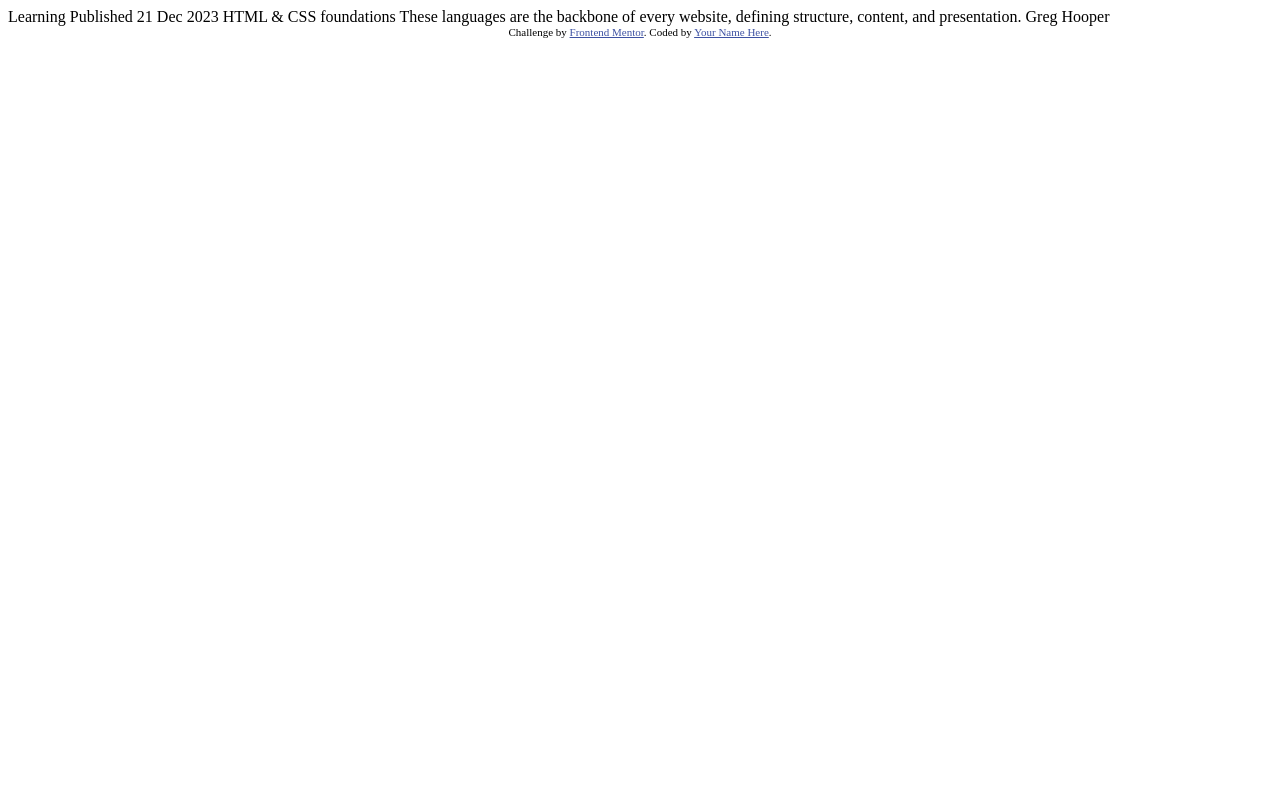
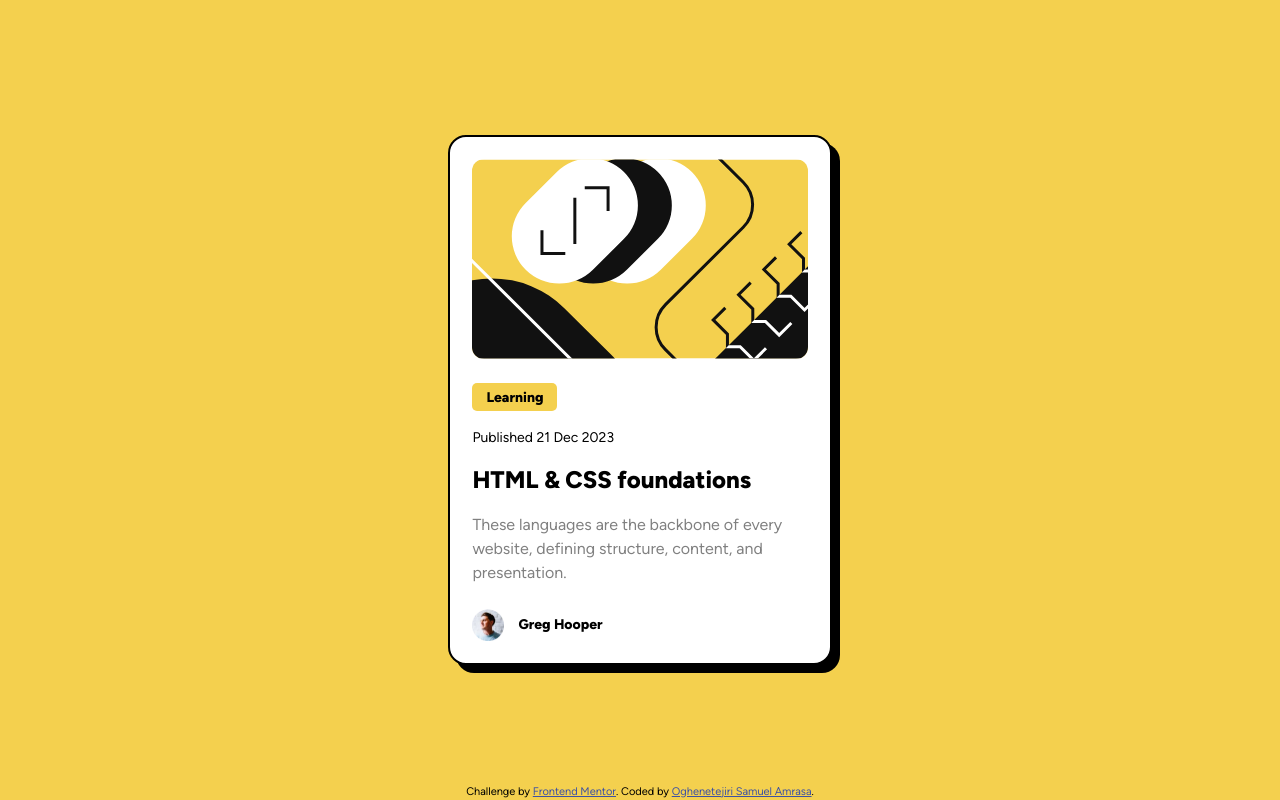
Before and after one commit to Tejiri-A/blog-preview-card, a plain HTML site: page index.html in a window 1280 px wide. Drawn offline with Linux system fonts and the light colour scheme.

Commit message:
Finished work

```diff
--- a/index.html
+++ b/index.html
@@ -1,34 +1,38 @@
 <!DOCTYPE html>
 <html lang="en">
+
 <head>
   <meta charset="UTF-8">
-  <meta name="viewport" content="width=device-width, initial-scale=1.0"> <!-- displays site properly based on user's device -->
+  <meta name="viewport" content="width=device-width, initial-scale=1.0">
+  <!-- displays site properly based on user's device -->
 
   <link rel="icon" type="image/png" sizes="32x32" href="./assets/images/favicon-32x32.png">
 
   <title>Frontend Mentor | Blog preview card</title>
 
-  <!-- Feel free to remove these styles or customise in your own stylesheet 👍 -->
-  <style>
-    .attribution { font-size: 11px; text-align: center; }
-    .attribution a { color: hsl(228, 45%, 44%); }
-  </style>
+  <link rel="stylesheet" href="style.css">
+
 </head>
+
 <body>
 
-  Learning
+  <main>
+    <img src="/assets/images/illustration-article.svg" alt="vector illustration" class="illustration">
+    <p class="category">Learning</p>
+    <p class="publish-date">Published 21 Dec 2023</p>
+    <h1 class="title">HTML & CSS foundations</h1>
+    <p class="body">These languages are the backbone of every website, defining structure, content, and presentation.
+    </p>
+    <div class="profile">
+      <img src="/assets/images/image-avatar.webp" alt="greg hooper profile picture" class="profile-picture">
+      <p class="profile-name">Greg Hooper</p>
+    </div>
+  </main>
 
-  Published 21 Dec 2023
+  <footer class="attribution">
+    Challenge by <a href="https://www.frontendmentor.io?ref=challenge" target="_blank">Frontend Mentor</a>.
+    Coded by <a href="#">Oghenetejiri Samuel Amrasa</a>.
+  </footer>
+</body>
 
-  HTML & CSS foundations
-
-  These languages are the backbone of every website, defining structure, content, and presentation.
-
-  Greg Hooper
-
-  <div class="attribution">
-    Challenge by <a href="https://www.frontendmentor.io?ref=challenge" target="_blank">Frontend Mentor</a>.
-    Coded by <a href="#">Your Name Here</a>.
-  </div>
-</body>
 </html>
--- a/style.css
+++ b/style.css
@@ -1,16 +1,15 @@
 /* font import */
 @font-face {
-    font-family: "Figtree";
-    src: url(/assets/fonts/Figtree-Italic-VariableFont_wght.ttf), url(/assets/fonts/Figtree-VariableFont_wght.ttf);
+  font-family: "Figtree";
+  src: url(/assets/fonts/Figtree-VariableFont_wght.ttf);
 }
 
 /* varaibles */
-:root{
-    --yellow: hsl(47, 88%, 63%);
-    --white: hsl(0, 0%, 100%);
-    --grey: hsl(0, 0%, 50%);
-    --black: hsl(0, 0%, 7%);
-    --font-size-p: 1rem;
+:root {
+  --yellow: hsl(47, 88%, 63%);
+  --white: hsl(0, 0%, 100%);
+  --grey: hsl(0, 0%, 50%);
+  --black: hsl(0, 0%, 7%);
 }
 
 /* css reset */
@@ -34,23 +33,111 @@ html {
 body {
   min-height: 100vh;
   line-height: 1.5;
+  background: var(--yellow);
+  display: flex;
+  justify-content: center;
+  align-items: center;
+  font-family: "Figtree";
 }
 
 /* Set shorter line heights on headings and interactive elements */
-h1, h2, h3, h4,
-button, input, label {
+h1,
+h2,
+h3,
+h4,
+button,
+input,
+label {
   line-height: 1.1;
-}
-
-/* Balance text wrapping on headings */
-h1, h2,
-h3, h4 {
-  text-wrap: balance;
 }
 
 /* Make images easier to work with */
 img,
 picture {
-  max-width: 100%;
+  width: 100%;
   display: block;
 }
+
+/* main */
+main {
+  background: var(--white);
+  width: 90vw;
+  max-width: 24rem;
+  padding: 1.4rem;
+  border-radius: 18px;
+  border: 2px solid black;
+  box-shadow: 8px 8px black;
+}
+
+.illustration {
+  border-radius: 12px;
+  margin-bottom: 1.5rem;
+}
+
+.category {
+  background: var(--yellow);
+  display: inline-block;
+  font-size: 0.875rem;
+  padding: 0.2rem 0.875rem;
+  border-radius: 5px;
+  margin-bottom: 1rem;
+  font-weight: 800;
+}
+
+.publish-date {
+  font-size: 0.875rem;
+  margin-bottom: 1.2rem;
+}
+
+.title {
+  font-size: 1.5rem;
+  margin-bottom: 1.2rem;
+  font-weight: 800;
+}
+
+.title:hover {
+  color: var(--yellow);
+}
+
+.body {
+  margin-bottom: 1.5rem;
+  color: var(--grey);
+  font-size: 1rem;
+}
+
+.profile {
+  display: flex;
+  align-items: center;
+  gap: 0.875rem;
+}
+
+.profile-picture {
+  width: 32px;
+}
+
+.profile-name {
+  font-weight: 800;
+  font-size: 0.875rem;
+}
+
+/* footer */
+.attribution {
+  position: absolute;
+  bottom: 0;
+  font-size: 11px;
+  text-align: center;
+}
+.attribution a {
+  color: hsl(228, 45%, 44%);
+}
+
+/* mobile view */
+@media screen and (max-width: 376px) {
+  .title {
+    font-size: 1.3rem;
+  }
+  p,
+  .body {
+    font-size: 0.875rem;
+  }
+}
```
Also changed, not shown: screenshot.png (added), 2 other files.
